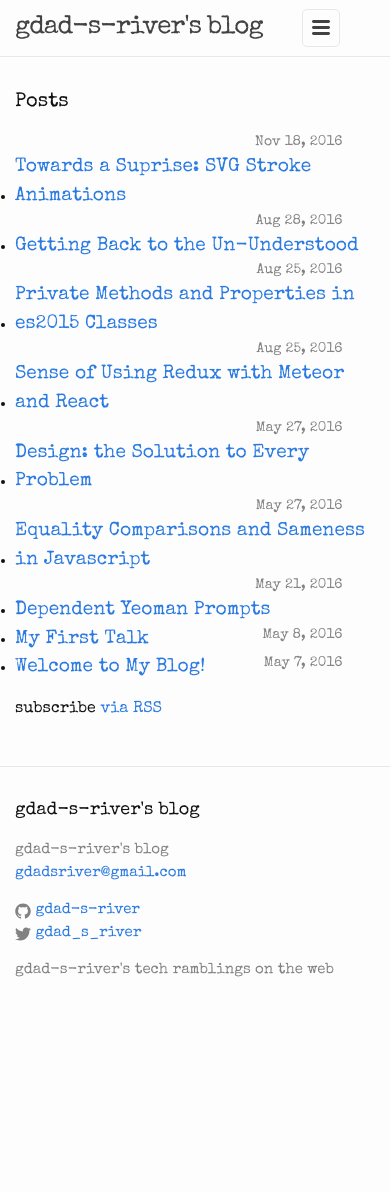
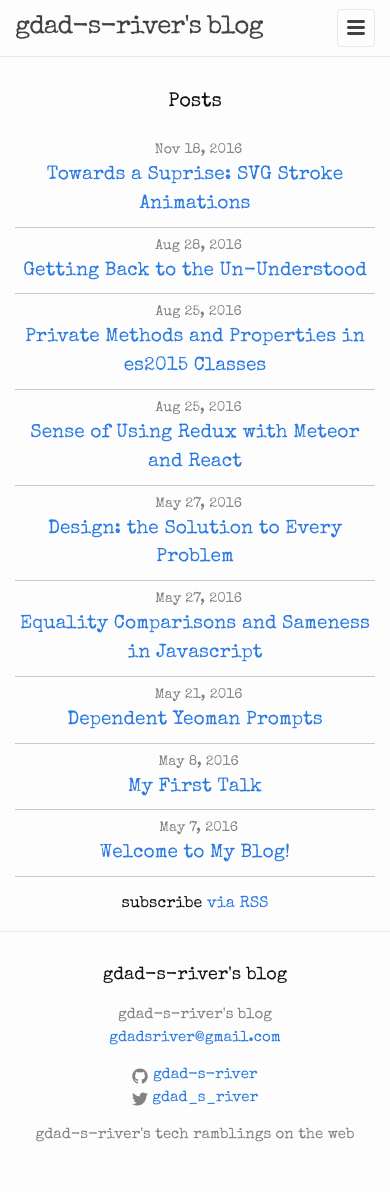
Before and after one commit to gdad-s-river/gdad-s-river.github.io, a Jekyll site: the page built from index.html, in a window 390 px wide. Built offline with Jekyll 4.4.1, drawn with Linux system fonts in a browser that asks for light colours; before the commit the page ends 1027 px from its top, so only the background shows below that.

Commit message:
(fixed): mobile website

```diff
--- a/_sass/_layout.scss
+++ b/_sass/_layout.scss
@@ -28,6 +28,10 @@
     float: right;
     line-height: 56px;
     margin-right: 9%;
+
+    @include media-query($on-palm) {
+        margin-right: 0;
+    }
 
     .menu-icon {
         display: none;
@@ -101,6 +105,10 @@
 .site-footer {
     border-top: 1px solid $grey-color-light;
     padding: $spacing-unit 0;
+
+    @include media-query($on-palm) {
+        text-align: center;
+    }
 }
 
 .footer-heading {
@@ -169,18 +177,34 @@
  * Page content
  */
 .page-content {
-    padding: $spacing-unit 0;
+    padding: $spacing-unit 0 0;
 }
 
 .page-heading {
     font-size: 20px;
+
+    @include media-query($on-palm) {
+        text-align: center;
+    }
 }
 
 .post-list {
     margin-left: 0;
+    list-style-type: none;
+
+    @include media-query($on-palm) {
+        text-align: center;
+    }
 
     > li {
         margin-bottom: 0;
+
+        @include media-query($on-palm) {
+            border-bottom: 1px solid rgb(202, 200, 200);
+            padding: 8px 0;
+        }
+
+
         h2 {
           display: inline-block;
           margin-bottom: 0;
@@ -196,6 +220,13 @@
     font-size: $small-font-size;
     color: $grey-color;
     padding-left: 2%;
+
+    @include media-query($on-palm) {
+        float: none !important;
+        display: block;
+        text-align: center;
+        margin-right: 0 !important;
+    }
 }
 
 .post-link {
@@ -249,3 +280,9 @@
         }
     }
 }
+
+@include media-query($on-palm) {
+    .rss-subscribe {
+        text-align: center;
+    }
+}
```
